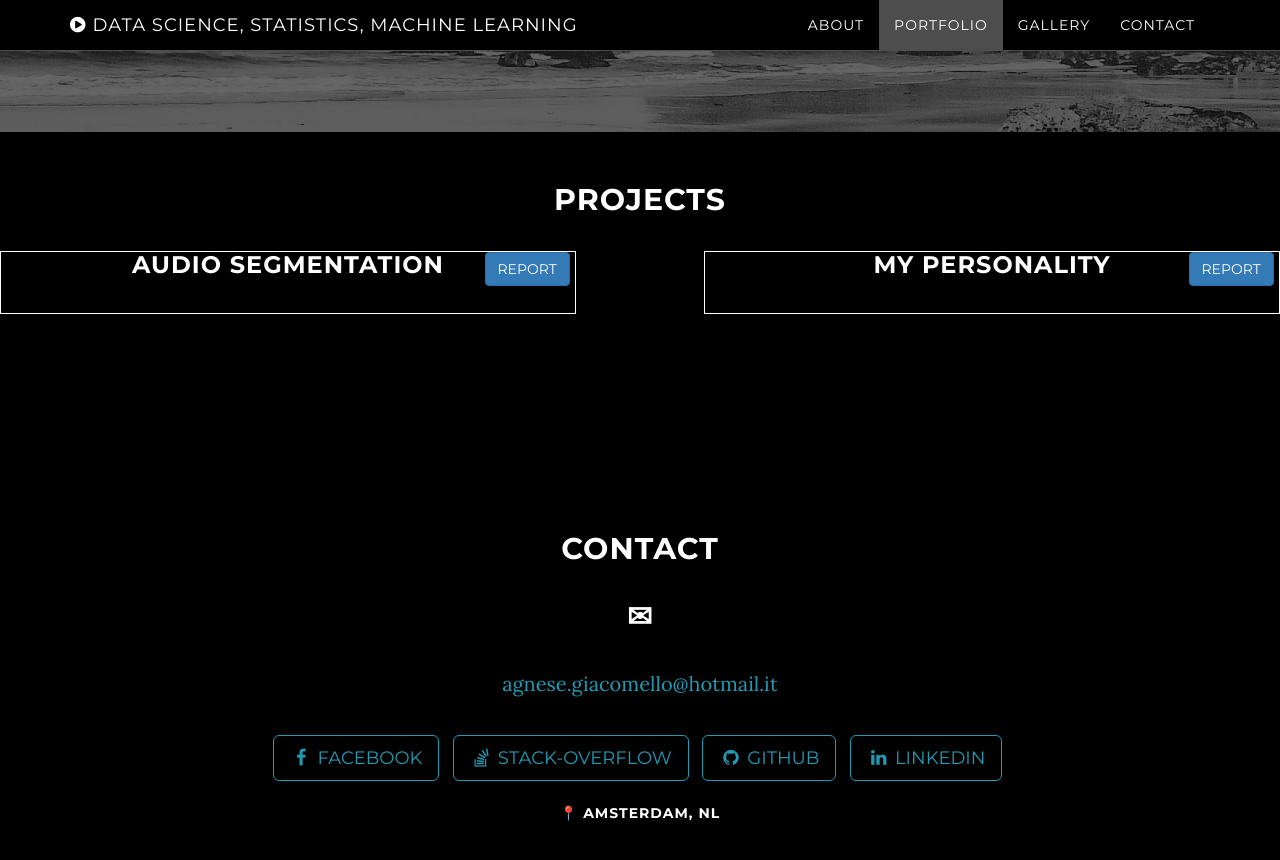
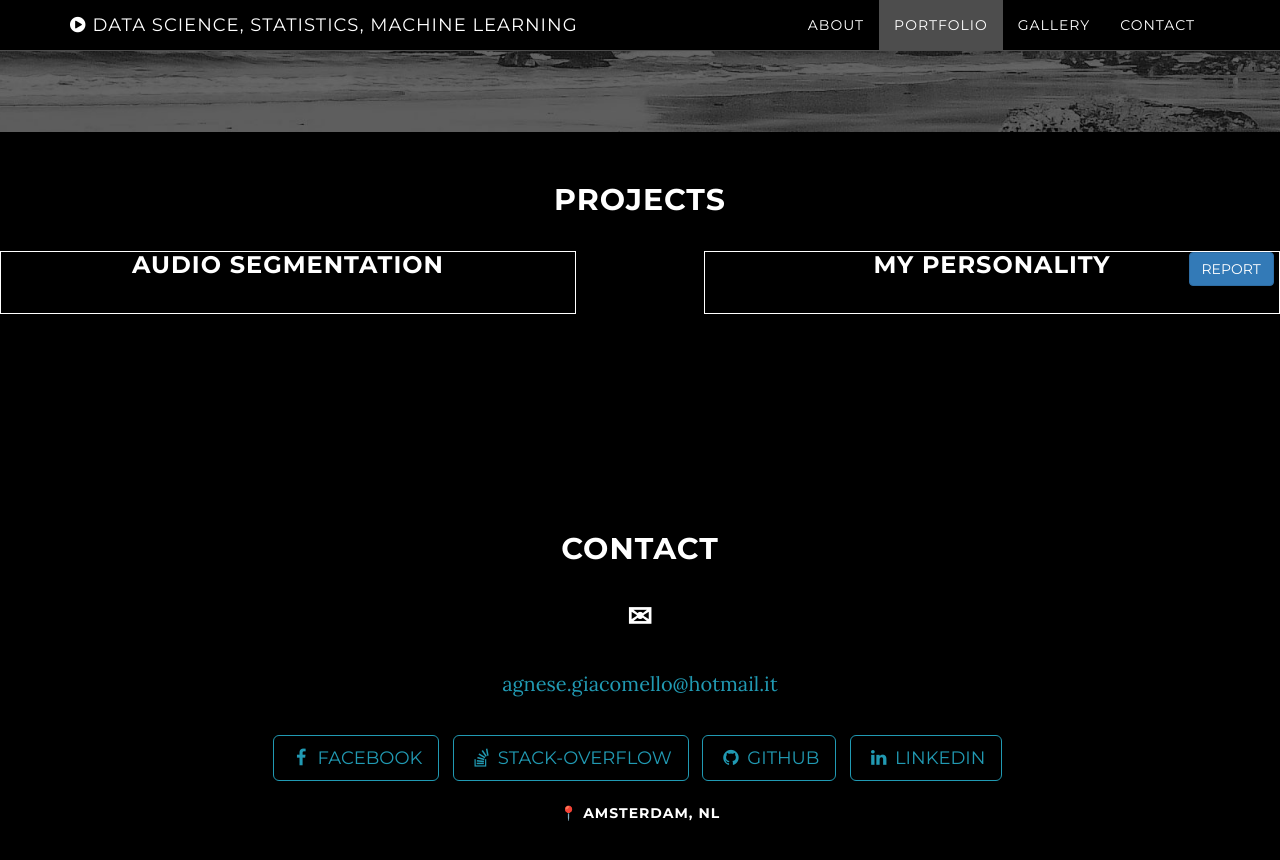
Before and after one commit to AgneseG/AgneseG.github.io, a Jekyll site: the page built from index.html, in a window 1280 px wide and 900 px high, scrolled down 2526 px. Shown: the top 860 px of the window. Built offline with Jekyll 4.4.1, drawn with Linux system fonts in a browser that asks for light colours.

Commit message:
Update download.html

```diff
--- a/_includes/download.html
+++ b/_includes/download.html
@@ -37,7 +37,6 @@ div.cnt2 {
 
 <div class="cnt1" class="col-lg-8 col-lg-offset-2">
   <h3 class="col-lg-8 col-lg-offset-2" >Audio Segmentation</h3>
-  <a href="https://drive.google.com/file/d/1sbcjbPFX8HLIGBosnztp05XA7lDKWVVw/view?usp=sharing" target="_blank" class="btn btn-primary" class="col-lg-8 col-lg-offset-2">Report</a>
 </div>
 
 
```
